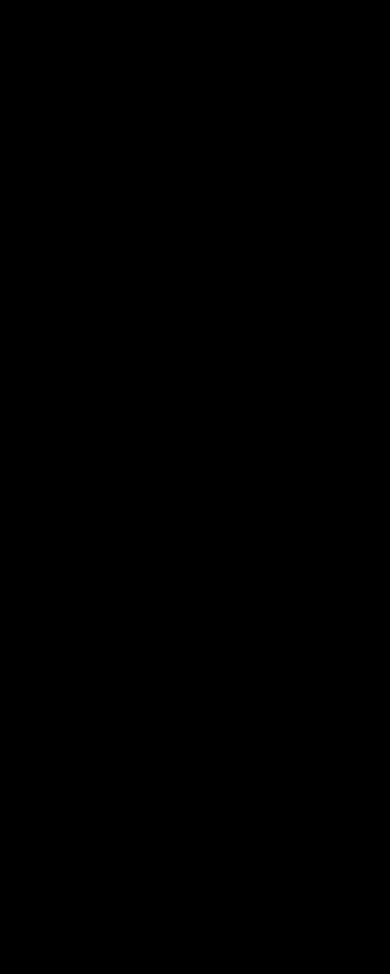
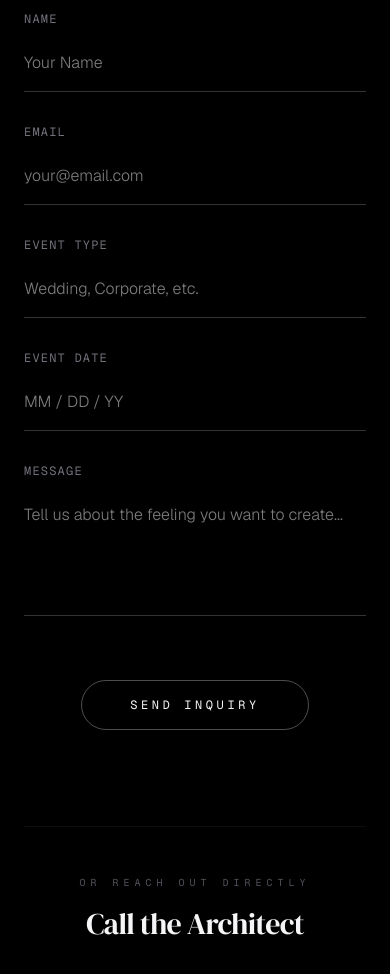
Before and after one commit to muhammadut/save_the_scent, a Next.js app: page / in a window 390 px wide. Shown: the part 8260-9234 px from the top of the page. Before the commit the page ends 7870 px from the top, so only its background shows below. Built offline with nearby package versions, Linux system fonts and the light colour scheme.

Commit message:
feat(ui): Add Inquiry Form with EmailJS integration

```diff
--- a/src/app/page.tsx
+++ b/src/app/page.tsx
@@ -2,6 +2,7 @@ import Hero from "@/components/Hero";
 import TheScience from "@/components/TheScience";
 import TheService from "@/components/TheService";
 import ScentGrid from "@/components/ScentGrid";
+import InquiryForm from "@/components/InquiryForm";
 
 export default function Home() {
   return (
@@ -10,6 +11,7 @@ export default function Home() {
       <TheScience />
       <TheService />
       <ScentGrid />
+      <InquiryForm />
     </main>
   );
 }
--- /dev/null
+++ b/src/components/InquiryForm.tsx
@@ -0,0 +1,141 @@
+"use client";
+
+import React, { useState, useRef } from "react";
+import emailjs from "emailjs-com";
+
+const InquiryForm = () => {
+  const formRef = useRef<HTMLFormElement>(null);
+  const [status, setStatus] = useState<"idle" | "sending" | "success" | "error">("idle");
+
+  const sendEmail = (e: React.FormEvent) => {
+    e.preventDefault();
+    if (!formRef.current) return;
+
+    setStatus("sending");
+
+    // Replace these with your actual EmailJS credentials
+    // serviceID, templateID, userID
+    emailjs.sendForm(
+      "YOUR_SERVICE_ID",
+      "YOUR_TEMPLATE_ID",
+      formRef.current,
+      "YOUR_USER_ID"
+    )
+    .then(() => {
+      setStatus("success");
+      formRef.current?.reset();
+    })
+    .catch((err) => {
+      console.error("EmailJS Error:", err);
+      setStatus("error");
+    });
+  };
+
+  return (
+    <section className="bg-black py-40 px-6 border-t border-white/5">
+      <div className="container mx-auto max-w-4xl">
+        <div className="text-center mb-16">
+          <h2 className="font-serif text-5xl md:text-7xl mb-6 text-off-white italic">
+            Start the Transformation
+          </h2>
+          <p className="font-sans text-lg text-zinc-400 tracking-wide">
+            Tell us about your event. We'll handle the atmosphere.
+          </p>
+        </div>
+
+        <form ref={formRef} onSubmit={sendEmail} className="space-y-8">
+          <div className="grid grid-cols-1 md:grid-cols-2 gap-8">
+            <div className="flex flex-col">
+              <label htmlFor="user_name" className="font-mono text-xs uppercase tracking-widest text-zinc-500 mb-2">Name</label>
+              <input
+                type="text"
+                name="user_name"
+                id="user_name"
+                required
+                placeholder="Your Name"
+                className="bg-transparent border-b border-white/20 py-4 focus:border-white outline-none transition-colors text-off-white font-light"
+              />
+            </div>
+            <div className="flex flex-col">
+              <label htmlFor="user_email" className="font-mono text-xs uppercase tracking-widest text-zinc-500 mb-2">Email</label>
+              <input
+                type="email"
+                name="user_email"
+                id="user_email"
+                required
+                placeholder="your@email.com"
+                className="bg-transparent border-b border-white/20 py-4 focus:border-white outline-none transition-colors text-off-white font-light"
+              />
+            </div>
+          </div>
+
+          <div className="grid grid-cols-1 md:grid-cols-2 gap-8">
+            <div className="flex flex-col">
+              <label htmlFor="event_type" className="font-mono text-xs uppercase tracking-widest text-zinc-500 mb-2">Event Type</label>
+              <input
+                type="text"
+                name="event_type"
+                id="event_type"
+                placeholder="Wedding, Corporate, etc."
+                className="bg-transparent border-b border-white/20 py-4 focus:border-white outline-none transition-colors text-off-white font-light"
+              />
+            </div>
+            <div className="flex flex-col">
+              <label htmlFor="event_date" className="font-mono text-xs uppercase tracking-widest text-zinc-500 mb-2">Event Date</label>
+              <input
+                type="text"
+                name="event_date"
+                id="event_date"
+                placeholder="MM / DD / YY"
+                className="bg-transparent border-b border-white/20 py-4 focus:border-white outline-none transition-colors text-off-white font-light"
+              />
+            </div>
+          </div>
+
+          <div className="flex flex-col">
+            <label htmlFor="message" className="font-mono text-xs uppercase tracking-widest text-zinc-500 mb-2">Message</label>
+            <textarea
+              name="message"
+              id="message"
+              rows={4}
+              placeholder="Tell us about the feeling you want to create..."
+              className="bg-transparent border-b border-white/20 py-4 focus:border-white outline-none transition-colors text-off-white font-light resize-none"
+            ></textarea>
+          </div>
+
+          <div className="flex flex-col items-center pt-8">
+            <button
+              type="submit"
+              disabled={status === "sending"}
+              className={`px-12 py-4 rounded-full border border-white/30 font-mono text-xs uppercase tracking-[0.3em] transition-all duration-500 ${
+                status === "sending" ? "opacity-50 cursor-not-allowed" : "hover:bg-white hover:text-black"
+              }`}
+            >
+              {status === "sending" ? "Sending..." : "Send Inquiry"}
+            </button>
+
+            {status === "success" && (
+              <p className="mt-4 text-green-500 font-mono text-xs uppercase tracking-widest animate-fade-in">
+                Inquiry sent successfully. We will be in touch soon.
+              </p>
+            )}
+            {status === "error" && (
+              <p className="mt-4 text-red-500 font-mono text-xs uppercase tracking-widest animate-fade-in">
+                Something went wrong. Please try again or call us.
+              </p>
+            )}
+          </div>
+        </form>
+
+        <div className="mt-24 text-center border-t border-white/5 pt-12">
+            <p className="font-mono text-[10px] uppercase tracking-[0.5em] text-zinc-600 mb-4">Or reach out directly</p>
+            <a href="tel:+1234567890" className="font-serif text-3xl hover:text-zinc-400 transition-colors tracking-tight">
+                Call the Architect
+            </a>
+        </div>
+      </div>
+    </section>
+  );
+};
+
+export default InquiryForm;
```
Also changed, not shown: 1 other file (tests, documents, lock files or other folders).
